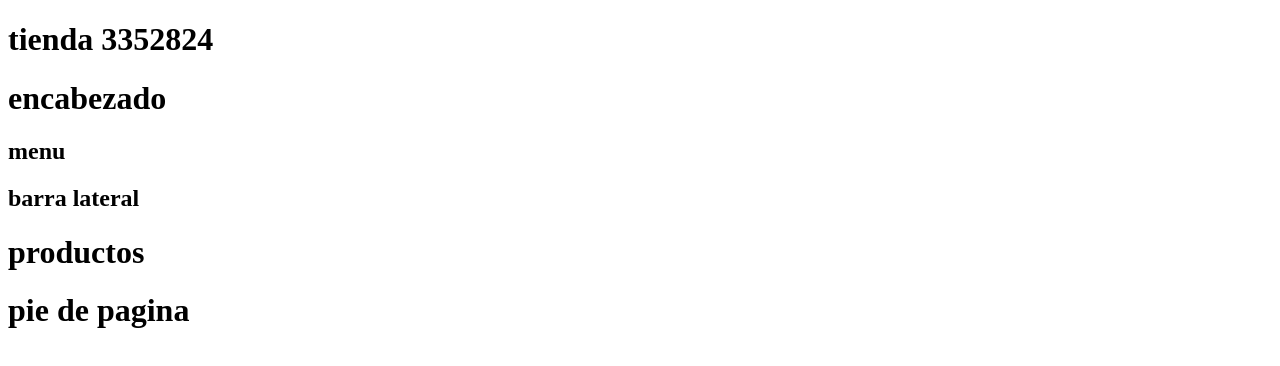
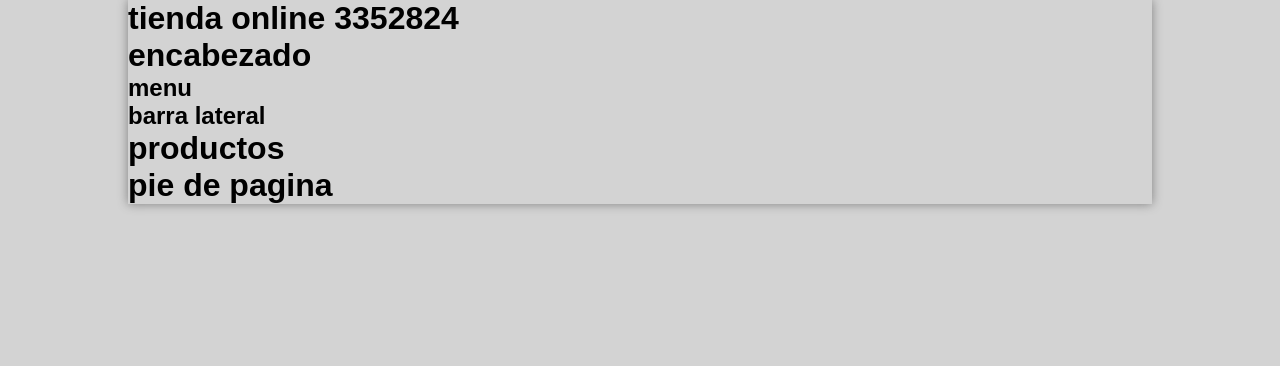
Before and after one commit to bamvaster-ux/Tienda3352824, a plain HTML site: page indes.html in a window 1280 px wide. Drawn offline with Linux system fonts and the light colour scheme.

Commit message:
actualizado el index y style

```diff
--- a/indes.html
+++ b/indes.html
@@ -3,12 +3,13 @@
 <head>
     <meta charset="UTF-8">
     <meta name="viewport" content="width=device-width, initial-scale=1.0">
+    <link rel="stylesheet" href="style.css">
     <title>Document</title>
 </head>
 <body>
 
     <div id="container">
-        <h1>tienda 3352824</h1>
+        <h1>tienda online 3352824</h1>
 
         <header id="header">
             <h1>encabezado</h1>
--- /dev/null
+++ b/style.css
@@ -0,0 +1,20 @@
+*{
+    padding: 0px;
+    margin: 0px;
+    font-family: Arial, Helvetica, sans-serif;
+
+}
+
+body{
+    background: lightgray
+
+}
+
+#container{
+    width: 80%;
+    margin: 0px auto;
+    box-shadow: 0px 0px 10px gray;
+    /* border: 1px solid purple
+
+
+}
```
Also changed, not shown: 1 other file.
